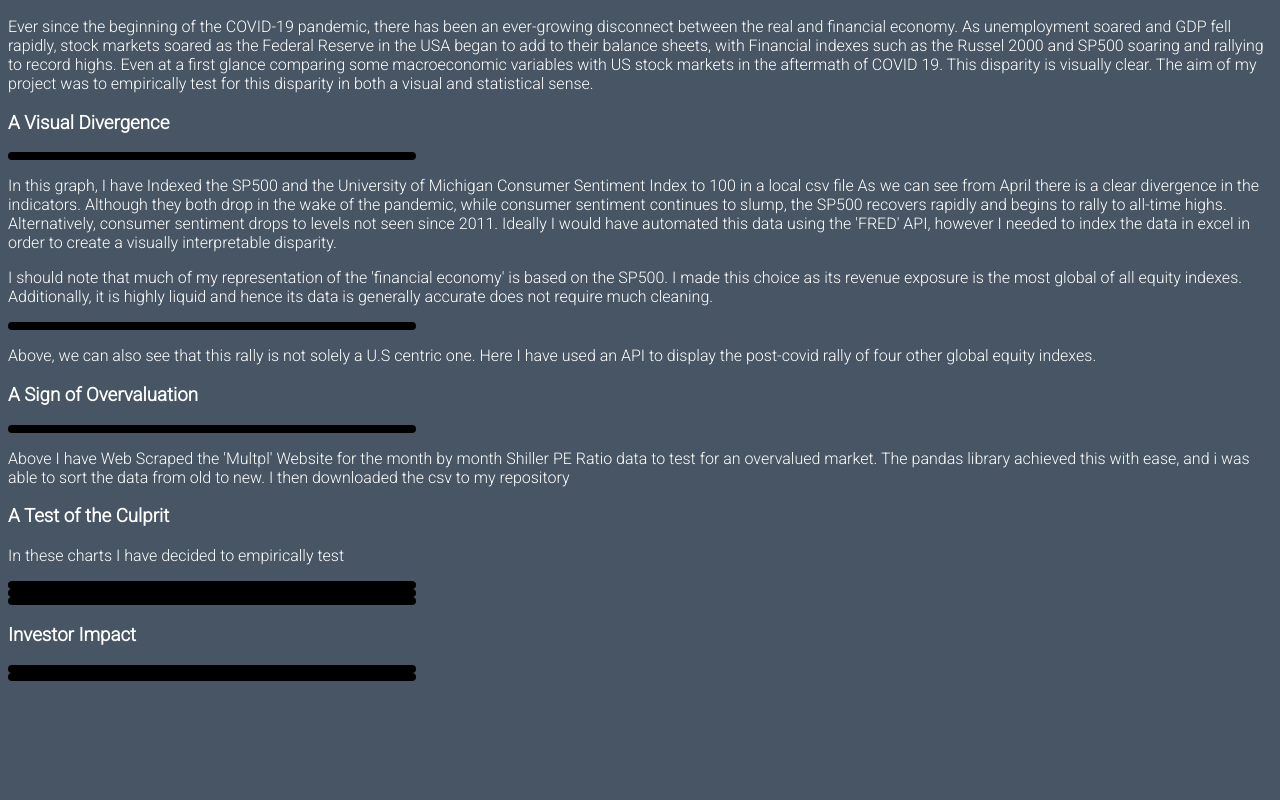
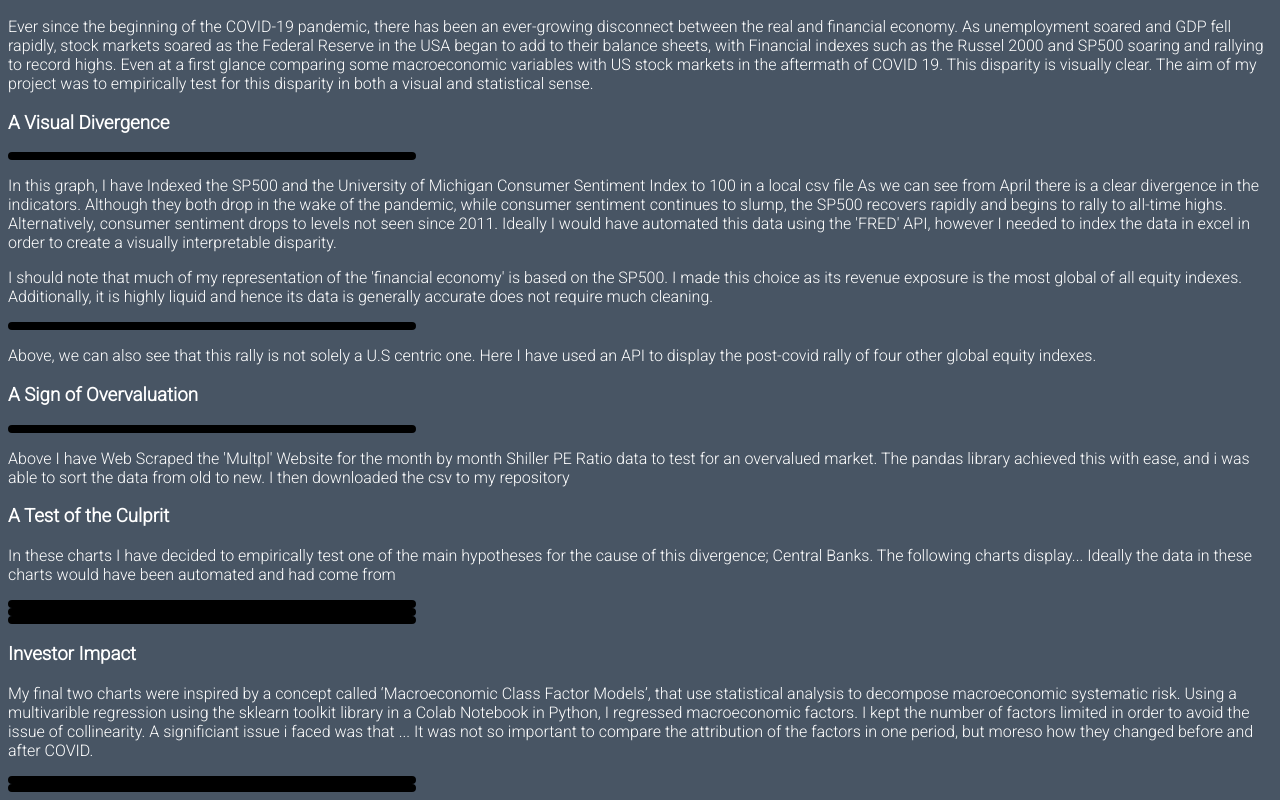
Before and after one commit to James-Wilkins/James-Wilkins.github.io, a plain HTML site: page project.html in a window 1280 px wide. Shown: the part 138-938 px from the top of the page. Before the commit the page ends 827 px from the top, so only its background shows below. Drawn offline with Linux system fonts and the light colour scheme; a script that the page names is missing.

Commit message:
Update project.html

```diff
--- a/project.html
+++ b/project.html
@@ -98,7 +98,8 @@
 
 
 
-<p>In these charts I have decided to empirically test
+<p>In these charts I have decided to empirically test one of the main hypotheses for the cause of this divergence; Central Banks. The following charts display...
+   Ideally the data in these charts would have been automated and had come from </p>
 
 <div class="chart" id="fourthprojectChart">
   <script>
@@ -106,7 +107,6 @@
     vegaEmbed('#fourthprojectChart', myprojectChart4);
   </script>
 </div>
-
 
 
 
@@ -133,6 +133,16 @@
      <h3>Investor Impact</h3>
 
 
+
+
+
+    <p>My final two charts were inspired by a concept called ‘Macroeconomic Class Factor Models’, that use statistical analysis to decompose macroeconomic
+       systematic risk. Using a multivarible regression using the sklearn toolkit library in a Colab Notebook in Python, I regressed macroeconomic factors.
+       I kept the number of factors limited in order to avoid the issue of collinearity. A significiant issue i faced was that ...
+       It was not so important to compare
+       the attribution of the factors in one period, but moreso how they changed before and after COVID.</p>
+
+
 <div class="chart" id="seventhprojectChart">
   <script>
     var myprojectChart7 = "project_chartpre.json";
@@ -153,5 +163,4 @@
 
 
 
-
 </html>
```
